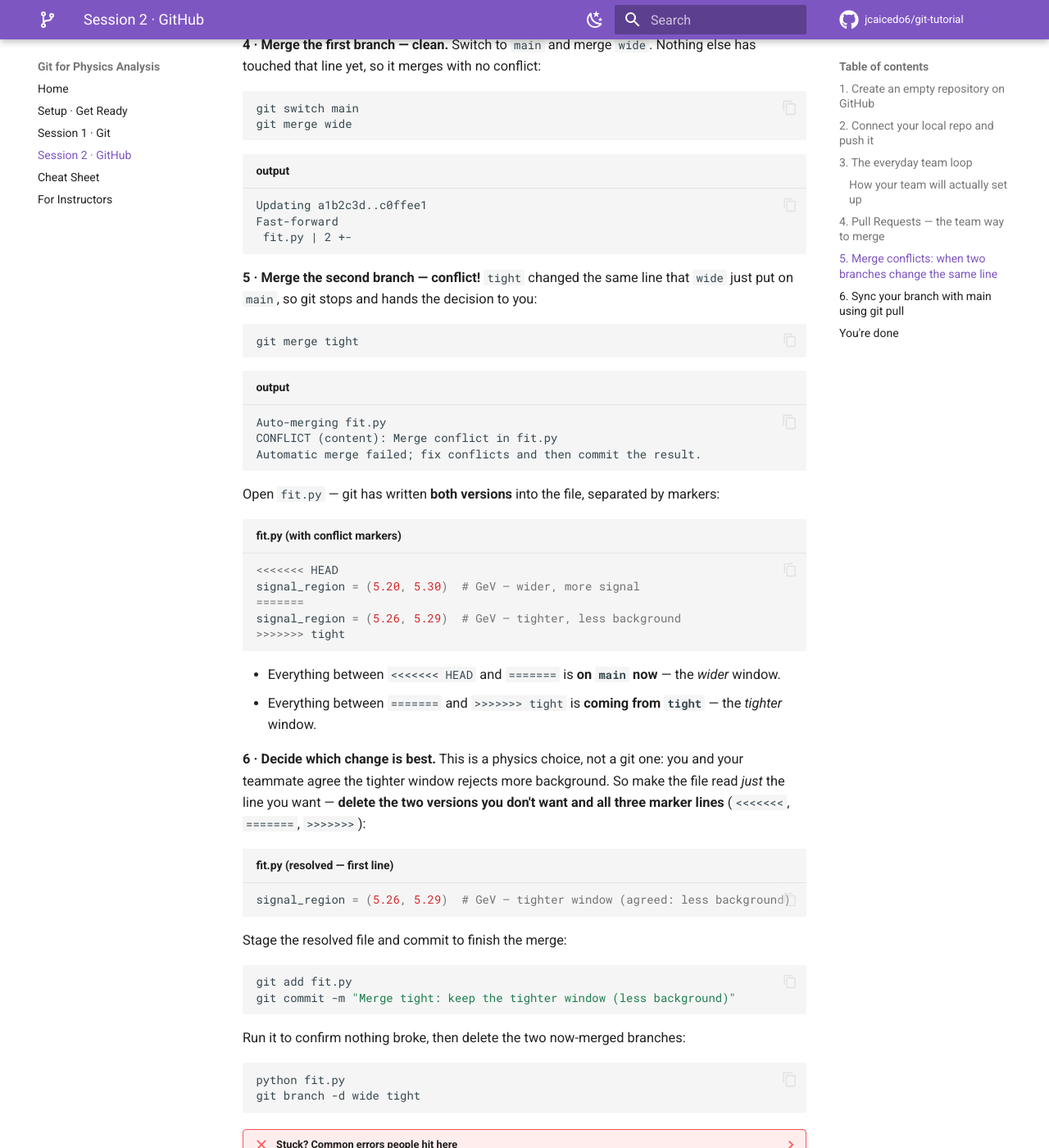
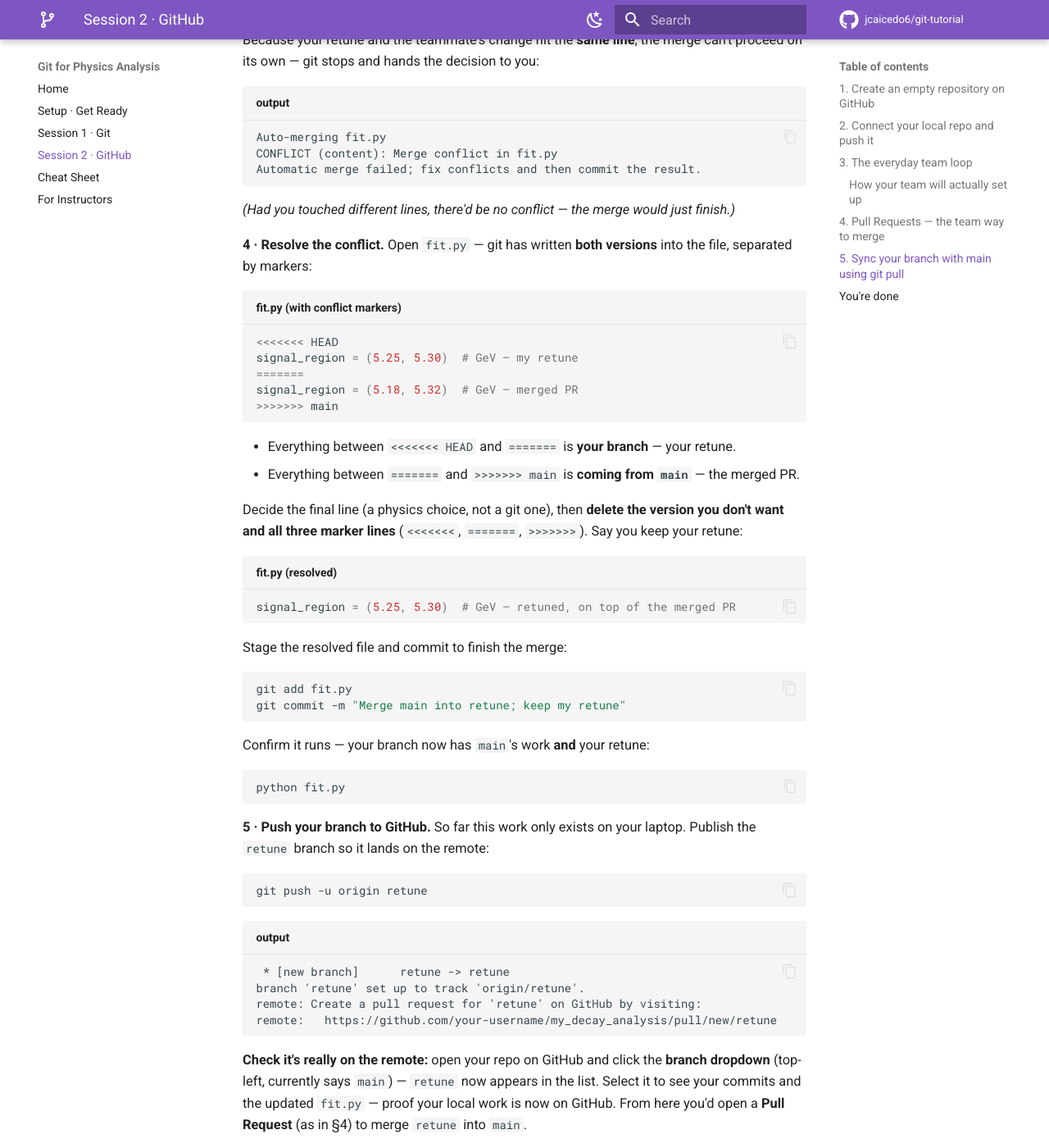
Before and after one commit to jcaicedo6/git-tutorial, an MkDocs documentation site: the page built from docs/session2-github.md, in a window 1280 px wide and 1400 px high, scrolled down 6158 px. Shown: the whole window at 82% size. Built offline with MkDocs 1.6.1 and Material for MkDocs 9.7.7, drawn with Linux system fonts in a browser that asks for light colours; emoji names are drawn with the system emoji font; comment, search, counter and statistics services are not loaded; some of the changed text lies outside the part shown.

Commit message:
Fold two-branch conflict into a reference table; keep pull/sync as the one hands-on; add subtle star/follow CTA

````diff
--- a/docs/session2-github.md
+++ b/docs/session2-github.md
@@ -286,158 +286,7 @@ git branch -d add-mass-plot
 
 ---
 
-## 5. Merge conflicts: when two branches change the same line
-
-The classic conflict: two teammates each branch off `main` and edit the **same line** of the
-same file. The first branch merges fine; when the second one merges, git can't tell which edit
-should win — so it stops and asks *you*. We'll play both teammates and resolve it by **deciding
-which change is better**.
-
-!!! note "Keep an eye on which branch you're on"
-    This section hops between three branches. Your shell prompt usually shows the current
-    branch, and `git status` always says `On branch …` at the top. Glance at it before each
-    step. And **always commit before you `git switch`** — otherwise git refuses, to avoid
-    losing your edits.
-
-**1 · Make the first branch, `wide`.** Create it off `main` and widen the region:
-
-```bash
-git switch main
-git switch -c wide
-```
-
-Edit the **first line** of `fit.py` to read exactly:
-
-```python title="fit.py — first line"
-signal_region = (5.20, 5.30)  # GeV — wider, more signal
-```
-
-Then stage and commit:
-
-```bash
-git add fit.py
-git commit -m "Widen the signal region"
-```
-
-**2 · Make the second branch, `tight`.** Go back to `main` (the common starting point) and
-create a *separate* branch that tightens the **same line**:
-
-```bash
-git switch main
-git switch -c tight
-```
-
-Edit that same first line to:
-
-```python title="fit.py — first line"
-signal_region = (5.26, 5.29)  # GeV — tighter, less background
-```
-
-Stage and commit:
-
-```bash
-git add fit.py
-git commit -m "Tighten the signal region"
-```
-
-**3 · Check your branches before merging.** You'll merge them **by name** next, so confirm the
-exact spelling:
-
-```bash
-git branch
-```
-
-```title="output"
-  main
-* tight
-  wide
-```
-
-**4 · Merge the first branch — clean.** Switch to `main` and merge `wide`. Nothing else has
-touched that line yet, so it merges with no conflict:
-
-```bash
-git switch main
-git merge wide
-```
-
-```title="output"
-Updating a1b2c3d..c0ffee1
-Fast-forward
- fit.py | 2 +-
-```
-
-**5 · Merge the second branch — conflict!** `tight` changed the same line that `wide` just put
-on `main`, so git stops and hands the decision to you:
-
-```bash
-git merge tight
-```
-
-```title="output"
-Auto-merging fit.py
-CONFLICT (content): Merge conflict in fit.py
-Automatic merge failed; fix conflicts and then commit the result.
-```
-
-Open `fit.py` — git has written **both versions** into the file, separated by markers:
-
-```python title="fit.py (with conflict markers)"
-<<<<<<< HEAD
-signal_region = (5.20, 5.30)  # GeV — wider, more signal
-=======
-signal_region = (5.26, 5.29)  # GeV — tighter, less background
->>>>>>> tight
-```
-
-- Everything between `<<<<<<< HEAD` and `=======` is **on `main` now** — the *wider* window.
-- Everything between `=======` and `>>>>>>> tight` is **coming from `tight`** — the *tighter* window.
-
-**6 · Decide which change is best.** This is a physics choice, not a git one: you and your
-teammate agree the tighter window rejects more background. So make the file read *just* the
-line you want — **delete the two versions you don't want and all three marker lines**
-(`<<<<<<<`, `=======`, `>>>>>>>`):
-
-```python title="fit.py (resolved — first line)"
-signal_region = (5.26, 5.29)  # GeV — tighter window (agreed: less background)
-```
-
-Stage the resolved file and commit to finish the merge:
-
-```bash
-git add fit.py
-git commit -m "Merge tight: keep the tighter window (less background)"
-```
-
-Run it to confirm nothing broke, then delete the two now-merged branches:
-
-```bash
-python fit.py
-git branch -d wide tight
-```
-
-??? failure "Stuck? Common errors people hit here"
-    **`fatal: cannot do a partial commit during a merge`** — you ran `git commit` **without
-    `-m`**, e.g. `git commit "my message"`. Without the flag, git reads `"my message"` as a
-    *filename* to commit, and committing a single file mid-merge isn't allowed. Add the flag:
-    `git commit -m "my message"` (or run a bare `git commit`, which opens an editor with a
-    ready-made merge message).
-
-    **`merge: tight - not something we can merge`** — git can't find a branch with that name,
-    almost always a **typo** (e.g. `tigthten`). Run `git branch` to see the real names and
-    merge the one that's actually listed.
-
-    **`Your local changes to the following files would be overwritten by checkout`** — you
-    edited `fit.py` but didn't commit before `git switch`. Commit it first
-    (`git add fit.py && git commit -m "…"`), then switch. To throw the edit away instead, use
-    `git restore fit.py`.
-
-    Mid-conflict and want out? **`git merge --abort`** puts everything back to before the
-    merge. And `git status` always tells you what to do next.
-
----
-
-## 6. Sync your branch with `main` using `git pull`
+## 5. Sync your branch with `main` using `git pull`
 
 Here's the situation on every team. You branch off `main` and start a feature. While you work,
 teammates keep merging their PRs, so **`main` moves ahead of where you started**. Before you go
@@ -453,14 +302,13 @@ yesterday's. The everyday command for that is **`git pull`**.
       files don't change yet.
     - **`git merge`** then combines those downloaded commits into the branch you're on.
 
-    So `git pull` is simply "**download, then merge**," in one command. And because the second
-    half is a *merge*, a `pull` can raise the **same kind of conflict** you resolved in §5 —
-    which is exactly what we'll make happen here.
+    So `git pull` is simply "**download, then merge**," in one command. Because the second half
+    is a *merge*, a `pull` can raise a **conflict** — which we'll deliberately trigger and fix.
 
 !!! warning "Conflicts come from *combining* branches — never from `commit`"
     A plain `git commit` **cannot** produce a conflict — it only saves your own work. Conflicts
-    appear during `merge` / `pull` / `rebase`, the moment two histories are joined. In this
-    section the conflict shows up at the **pull** step — *not* when you commit your own change.
+    appear during `merge` / `pull` / `rebase`, the moment two histories are joined. Here the
+    conflict shows up at the **pull** step — *not* when you commit your own change.
 
 Let's walk the real flow. (You'll play the teammate too, so you can reproduce it solo.)
 
@@ -516,7 +364,8 @@ Automatic merge failed; fix conflicts and then commit the result.
 
 *(Had you touched different lines, there'd be no conflict — the merge would just finish.)*
 
-Open `fit.py` — the same `<<< === >>>` markers from §5:
+**4 · Resolve the conflict.** Open `fit.py` — git has written **both versions** into the file,
+separated by markers:
 
 ```python title="fit.py (with conflict markers)"
 <<<<<<< HEAD
@@ -526,17 +375,17 @@ signal_region = (5.18, 5.32)  # GeV — merged PR
 >>>>>>> main
 ```
 
-- Above `=======` (`HEAD`) is **your branch** — your retune.
-- Below is **`main`** — the merged PR.
+- Everything between `<<<<<<< HEAD` and `=======` is **your branch** — your retune.
+- Everything between `=======` and `>>>>>>> main` is **coming from `main`** — the merged PR.
 
-Pick the final line, **delete the three marker lines**, and save — say you keep your retune, now
-sitting on top of the merged change:
+Decide the final line (a physics choice, not a git one), then **delete the version you don't
+want and all three marker lines** (`<<<<<<<`, `=======`, `>>>>>>>`). Say you keep your retune:
 
 ```python title="fit.py (resolved)"
 signal_region = (5.25, 5.30)  # GeV — retuned, on top of the merged PR
 ```
 
-Stage and commit to finish the merge — exactly like §5:
+Stage the resolved file and commit to finish the merge:
 
 ```bash
 git add fit.py
@@ -564,33 +413,37 @@ remote:   https://github.com/your-username/my_decay_analysis/pull/new/retune
 ```
 
 **Check it's really on the remote:** open your repo on GitHub and click the **branch dropdown**
-(top-left, currently says `main`) — `retune` now appears in the list. Select it and you'll see
-your commits and the updated `fit.py` — proof your local work is now on GitHub. From here you'd
-open a **Pull Request** (as in §4) to merge `retune` into `main`.
+(top-left, currently says `main`) — `retune` now appears in the list. Select it to see your
+commits and the updated `fit.py` — proof your local work is now on GitHub. From here you'd open
+a **Pull Request** (as in §4) to merge `retune` into `main`.
 
 !!! tip "Your branch, your `push`"
     `git push -u origin retune` publishes the branch and links it to `origin/retune`, so after
     this first push you just type `git push`. Pushing a **branch** never touches `main` — it
     only updates that branch on GitHub. `main` changes only when a PR is merged.
 
-??? tip "Optional: cleaner history with `git pull --rebase` (fetch + **rebase**)"
-    Every `git pull` that has to combine work leaves a **merge commit** behind; over a long
-    branch these pile up and clutter the history. Many teams prefer **`git pull --rebase`**
-    (= `git fetch` + `git rebase`), which *replays* your commits on top of the fetched `main`
-    for a straight, linear history:
+??? info "Reference: other places conflicts show up (keep for later)"
+    A conflict always means the **same lines were changed two ways**, and the fix is always the
+    same: open the file, keep the version you want, delete the `<<< === >>>` markers, then
+    `git add`. Only the **final step** differs by situation:
 
-    ```
-    Before rebase                        After  git pull --rebase
+    | Situation | How it happens | Finish with |
+    |-----------|----------------|-------------|
+    | **Pull / merge** (this section) | `git pull` or `git merge` brings in others' work that touched your lines | `git commit` |
+    | **Two PRs, same line** | Two teammates' branches edit the same line; the *second* PR to merge conflicts (resolve on GitHub or locally) | `git commit` |
+    | **Rebase** | `git rebase` / `git pull --rebase` replays your commits on the updated `main` for a linear history | `git rebase --continue` |
 
-    A───B───C  (main, +merged commit C)  A───B───C  (main)
-         \                                        \
-          X  (your commit, based on               X'  (your commit, replayed
-              the old main at B)                       on top of the new main)
-    ```
+    Escape hatch for any of them: **`git merge --abort`** / **`git rebase --abort`** returns you
+    to safety. `git status` always names the conflicted files and the next step. Golden rule for
+    rebase: only rebase your **own, un-pushed** commits.
 
-    Same markers if it conflicts, but you **finish differently**: `git add` then **`git rebase
-    --continue`** (no merge commit). Stuck mid-combine either way? `git merge --abort` /
-    `git rebase --abort` resets you. Golden rule: only rebase your **own, un-pushed** commits.
+??? failure "Stuck? Common errors"
+    - **`fatal: cannot do a partial commit during a merge`** — you ran `git commit` **without
+      `-m`** (git read your message as a filename). Use `git commit -m "…"`.
+    - **`Your local changes … would be overwritten by checkout`** — you edited a file but didn't
+      commit before `git switch`. Commit first, or `git restore <file>` to discard the edit.
+    - **Want to bail out?** `git merge --abort` returns you to before the merge; `git status`
+      always shows the next step.
 
 ---
 
@@ -602,9 +455,8 @@ open a **Pull Request** (as in §4) to merge `retune` into `main`.
 - [x] You can push and pull (token-cached over HTTPS, or passwordless over SSH)
 - [x] You know the team workflow: **clone → pull → commit → push**
 - [x] You opened and merged a **Pull Request**
-- [x] You resolved a **merge conflict** by choosing the better change
-- [x] You synced your branch with `main` using **`git pull`** (= fetch + merge), and know
-      `--rebase` as the tidy alternative
+- [x] You synced your branch with `main` (**`git pull`** = fetch + merge) and resolved the
+      **merge conflict** by choosing which change to keep
 - [x] You **pushed a local branch** to GitHub and saw the changes on the remote
 
 </div>
@@ -617,3 +469,8 @@ branching ratio, and poster figures, all versioned and shared.
 [Back to Session 1](session1-git.md){ .md-button }
 
 Happy hacking! :test_tube:
+
+---
+
+<small>:material-star-outline: Found this useful? You can [star the repo](https://github.com/jcaicedo6/git-tutorial)
+or [follow me on GitHub](https://github.com/jcaicedo6) — totally optional, and good `git` practice. :material-github:</small>
````
Also changed, not shown: other parts of docs/session2-github.md (+3 -3 lines), docs/instructor-notes.md (+10 -11 lines).
